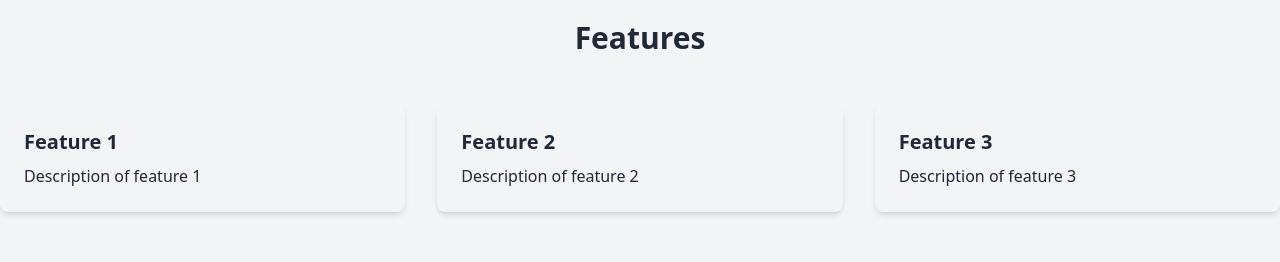
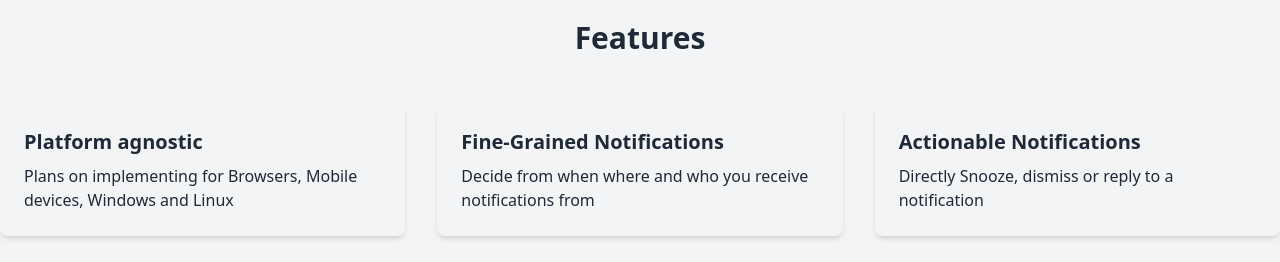
Before and after one commit to RedDert/NotificationSystemLanding, a React (Vite) app: page / in a window 1280 px wide. Shown: the part 860-1122 px from the top of the page. Built offline with nearby package versions, Linux system fonts and the light colour scheme; no server answers.

Commit message:
Fetch Installation Instructions Raw

```diff
--- a/src/components/Installation.tsx
+++ b/src/components/Installation.tsx
@@ -1,41 +1,37 @@
-import React, { useEffect, useState } from "react";
-import ReactMarkdown from "react-markdown";
-import { strings } from "../data/strings";
+import React, { useEffect, useState } from 'react';
+import ReactMarkdown from 'react-markdown';
+import { strings } from '../data/strings';
 
 const Installation: React.FC = () => {
-  const [installationContent, setInstallationContent] = useState<string | null>(
-    null,
-  );
+  const [installationContent, setInstallationContent] = useState<string | null>(null);
 
   useEffect(() => {
-    const fetchReadme = async () => {
+    const fetchInstallationInstructions = async () => {
       try {
-        const response = await fetch(strings.githubUrl, {
-          headers: {
-            Accept: "application/vnd.github.v3.raw",
-          },
-        });
+        const response = await fetch(
+          `https://raw.githubusercontent.com/${strings.org}/${strings.repo}/main/README.md`
+        );
 
-        if (response.ok) {
-          const readmeContent = await response.text();
-          const installationMatch = readmeContent.match(
-            /## Installation([\s\S]*?)(## |$)/,
-          );
+        if (!response.ok) {
+          throw new Error('Failed to fetch installation instructions');
+        }
 
-          if (installationMatch) {
-            setInstallationContent(installationMatch[1].trim());
-          } else {
-            setInstallationContent("Installation section not found.");
-          }
-        } else {
-          setInstallationContent("Unable to load installation instructions.");
-        }
+        const text = await response.text();
+
+        // Optional: Use a regex to extract only the "Installation" section
+        const installationMatch = text.match(/## Installation([\s\S]*?)(## |$)/);
+        const installationInstructions = installationMatch
+          ? installationMatch[1].trim()
+          : 'Installation section not found.';
+
+        setInstallationContent(installationInstructions);
       } catch (error) {
-        setInstallationContent("Unable to load installation instructions.");
+        console.error(error);
+        setInstallationContent('Unable to load installation instructions.');
       }
     };
 
-    fetchReadme();
+    fetchInstallationInstructions();
   }, []);
 
   return (
--- a/src/data/strings.ts
+++ b/src/data/strings.ts
@@ -1,5 +1,7 @@
 export const strings = {
   githubUrl: "https://github.com/RedDert/notificationSystem",
+  org: "RedDert",
+  repo: "notificationSystem",
   hero: {
     title: "Nansi",
     tagline: "Not Another Notification System Implementation",
@@ -7,16 +9,16 @@ export const strings = {
   },
   features: [
     {
-      title: "Feature 1",
-      description: "Description of feature 1",
+      title: "Platform agnostic",
+      description: "Plans on implementing for Browsers, Mobile devices, Windows and Linux",
     },
     {
-      title: "Feature 2",
-      description: "Description of feature 2",
+      title: "Fine-Grained Notifications",
+      description: "Decide from when where and who you receive notifications from",
     },
     {
-      title: "Feature 3",
-      description: "Description of feature 3",
+      title: "Actionable Notifications",
+      description: "Directly Snooze, dismiss or reply to a notification",
     },
     // Add more features here as needed
   ],
```
